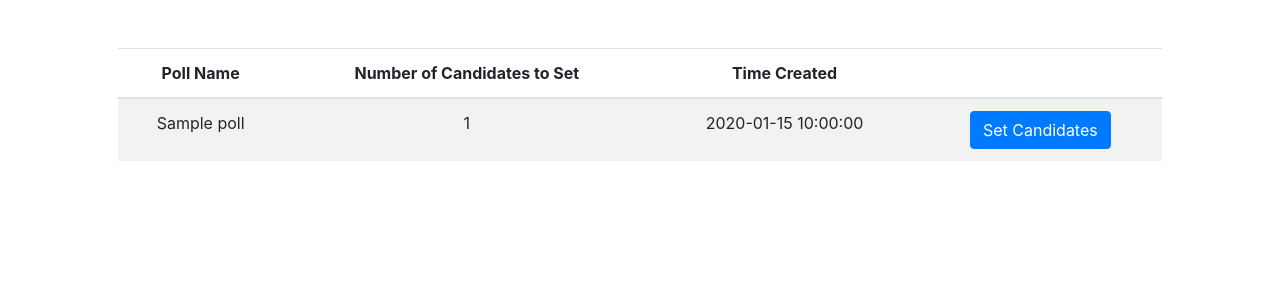
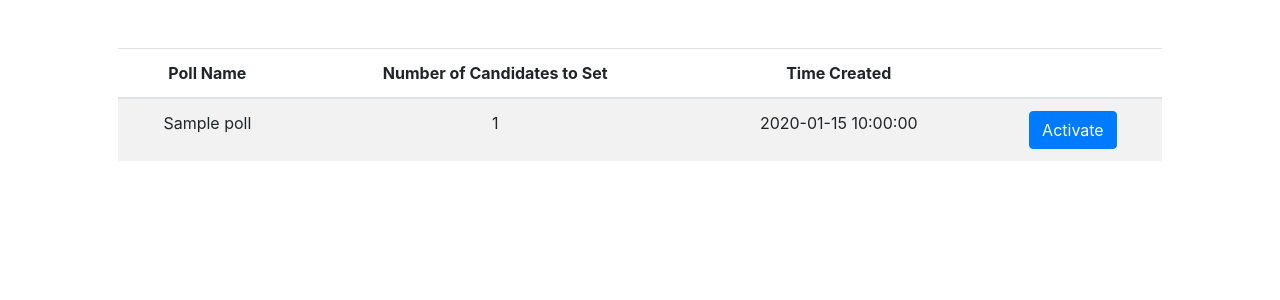
Before and after one commit to MapleLeaves-7/CS50-2021-Vote, a Flask app: template website/templates/polls_to_set.html in a window 1280 px wide. Shown: the part 64-364 px from the top of the page. Run offline with Flask 2, Linux system fonts and the light colour scheme; the template is opened without the code that fills it: most values are stand-ins (such as "Sample title", 1, 10 or a date in 2020).

Commit message:
Set button display to be activate

```diff
--- a/website/templates/polls_to_set.html
+++ b/website/templates/polls_to_set.html
@@ -23,7 +23,7 @@ Polls to set
             <td>
                 <form method="get" action="/set-poll/{{ poll.roomkey }}">
                 <input type="hidden" name="poll" value="{{ poll.id }}"/>
-                <button type="submit" class="btn btn-primary">Set Candidates</button>
+                <button type="submit" class="btn btn-primary">Activate</button>
                 </form>
             </td>
         </tr>
```
